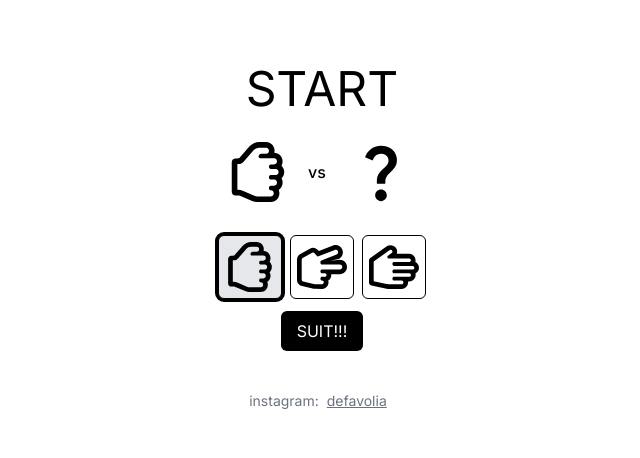
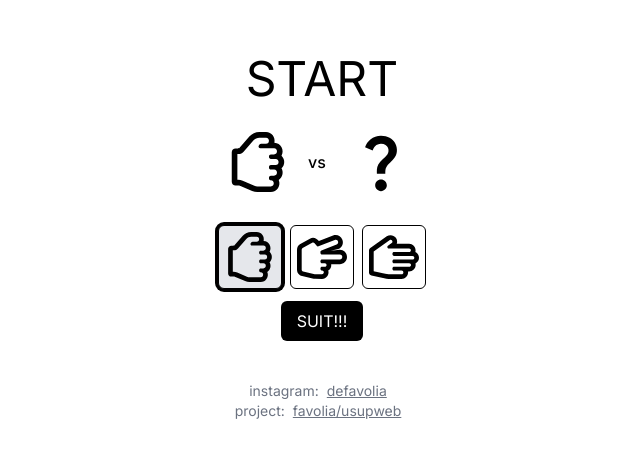
Before and after one commit to favolia/usupweb, a Next.js app: page / in a window 1280 px wide. Shown: the part 162-620 px from the top of the page, without its empty margins (318-958 px from the left). Built offline with nearby package versions, Linux system fonts and the light colour scheme.

Commit message:
feat: github url

```diff
--- a/src/app/page.jsx
+++ b/src/app/page.jsx
@@ -105,14 +105,20 @@ export default function Home() {
         </div>
       </div>
 
-
-      <p className="text-gray-500 mt-10 text-sm">
-        instagram:
-        <Link className="px-2 underline" href={'https://www.instagram.com/defavolia/'} target="_blank">
-          defavolia
-        </Link>
-      </p>
-
+      <div className="mt-10 text-center">
+        <p className="text-gray-500 text-sm">
+          instagram:
+          <Link className="px-2 underline" href={'https://www.instagram.com/defavolia/'} target="_blank">
+            defavolia
+          </Link>
+        </p>
+        <p className="text-gray-500 text-sm">
+          project:
+          <Link className="px-2 underline" href={'https://github.com/favolia/usupweb'} target="_blank">
+            favolia/usupweb
+          </Link>
+        </p>
+      </div>
 
     </main>
   );
```
